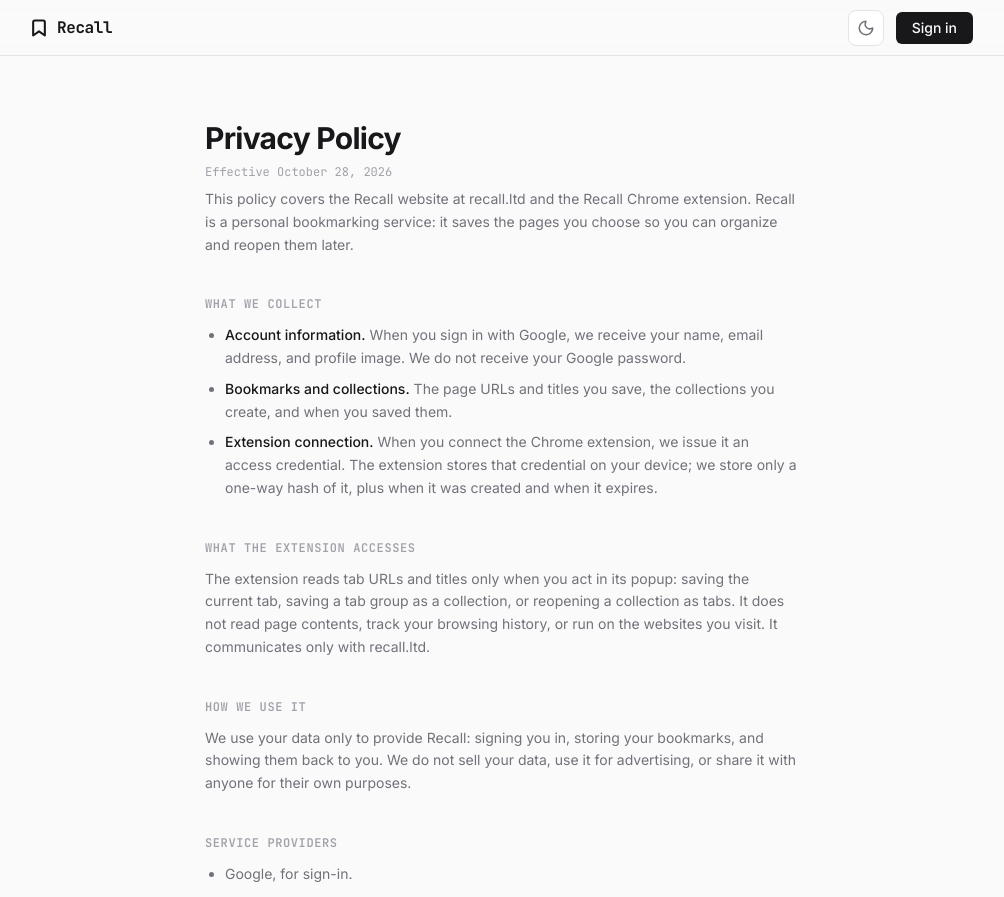
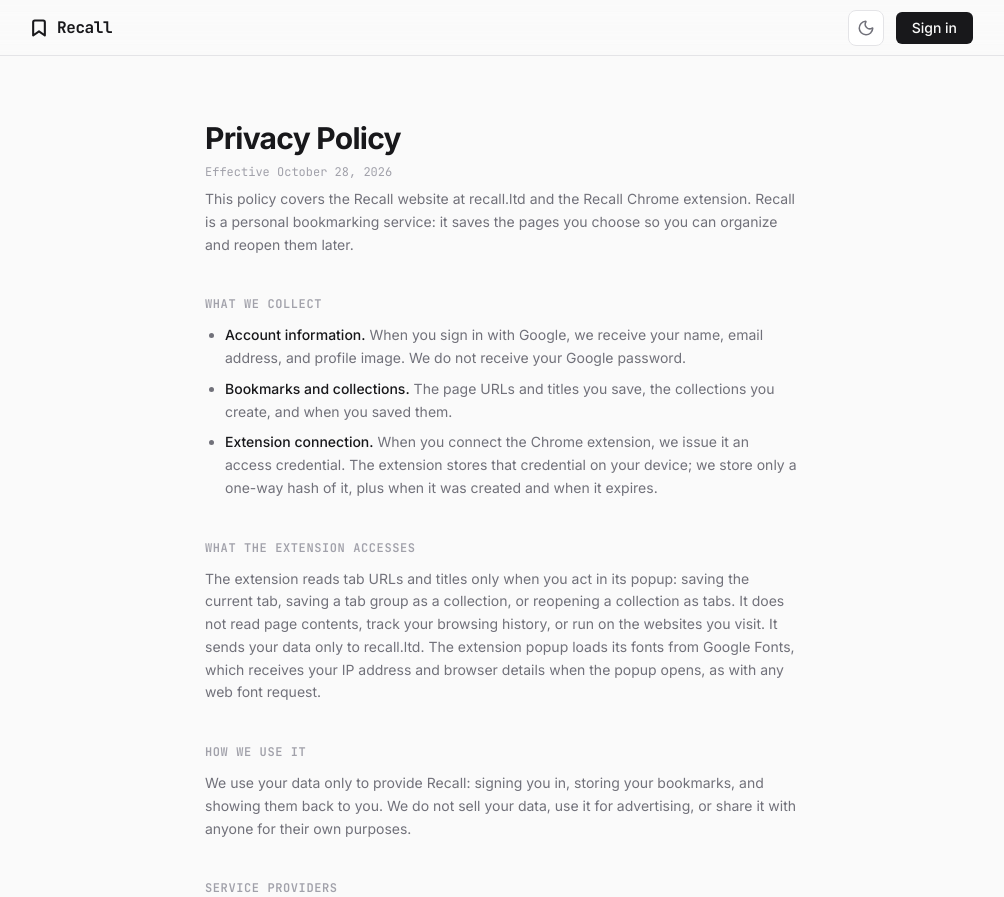
Before and after one commit to adityakamble49/Recall, a Next.js app: page /privacy in a window 1280 px wide. Shown: the top 897 px of the page, without its empty margins (139-1143 px from the left). Built offline with nearby package versions, Linux system fonts and the light colour scheme; no server answers.

Commit message:
docs: disclose Google Fonts in privacy policy
Closes #3

```diff
--- a/app/privacy/page.tsx
+++ b/app/privacy/page.tsx
@@ -51,7 +51,9 @@
         <p>
           The extension reads tab URLs and titles only when you act in its popup: saving the current tab, saving
           a tab group as a collection, or reopening a collection as tabs. It does not read page contents, track
-          your browsing history, or run on the websites you visit. It communicates only with recall.ltd.
+          your browsing history, or run on the websites you visit. It sends your data only to recall.ltd. The
+          extension popup loads its fonts from Google Fonts, which receives your IP address and browser details
+          when the popup opens, as with any web font request.
         </p>
       </Section>
 
@@ -64,7 +66,7 @@
 
       <Section title="Service providers">
         <ul className="list-disc pl-5 space-y-2">
-          <li>Google, for sign-in.</li>
+          <li>Google, for sign-in and for the web fonts used by the extension popup.</li>
           <li>Vercel, which hosts the website and API.</li>
           <li>Neon, which hosts the database.</li>
         </ul>
```
